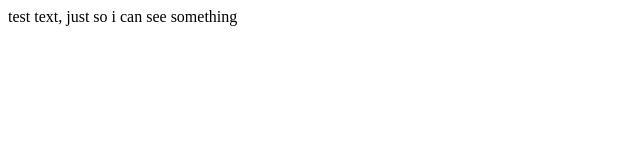
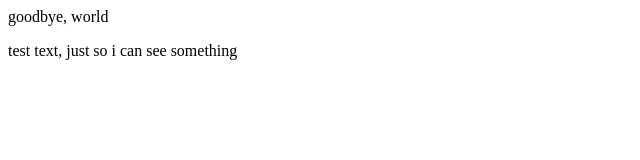
Before and after one commit to pjrademacher/Playground, a plain HTML site: page index.html in a window 1280 px wide. Shown: the whole page, without its empty margins (0-640 px from the left). Drawn offline with Linux system fonts and the light colour scheme.

Commit message:
fix autoformat on save

```diff
--- a/index.html
+++ b/index.html
@@ -1,10 +1,16 @@
 <html>
+
     <head>
         <title>test</title>
     </head>
+
     <body>
+        <p>
+            goodbye, world
+        </p>
         <p>
             test text, just so i can see something
         </p>
     </body>
+
 </html>
```
